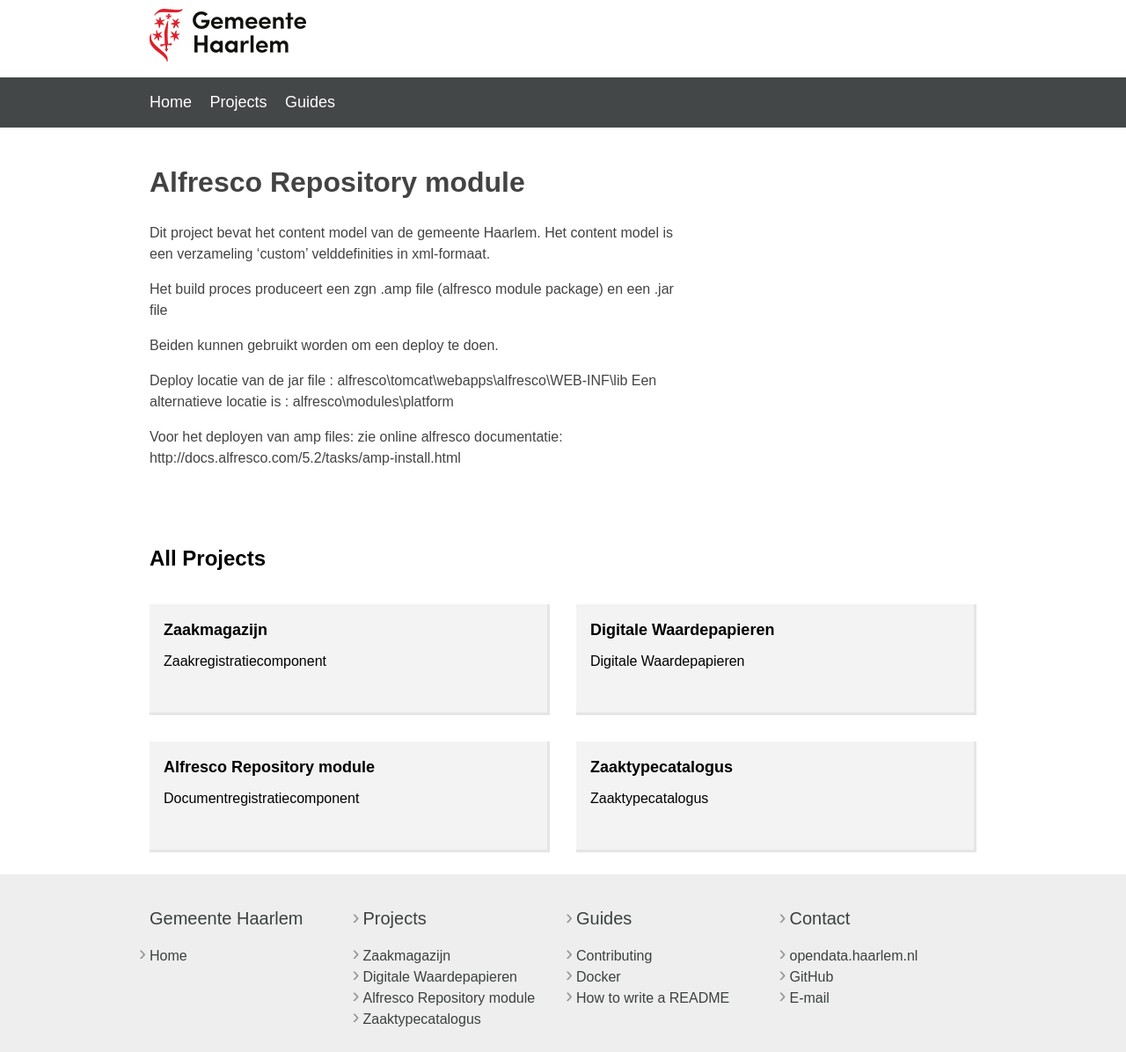
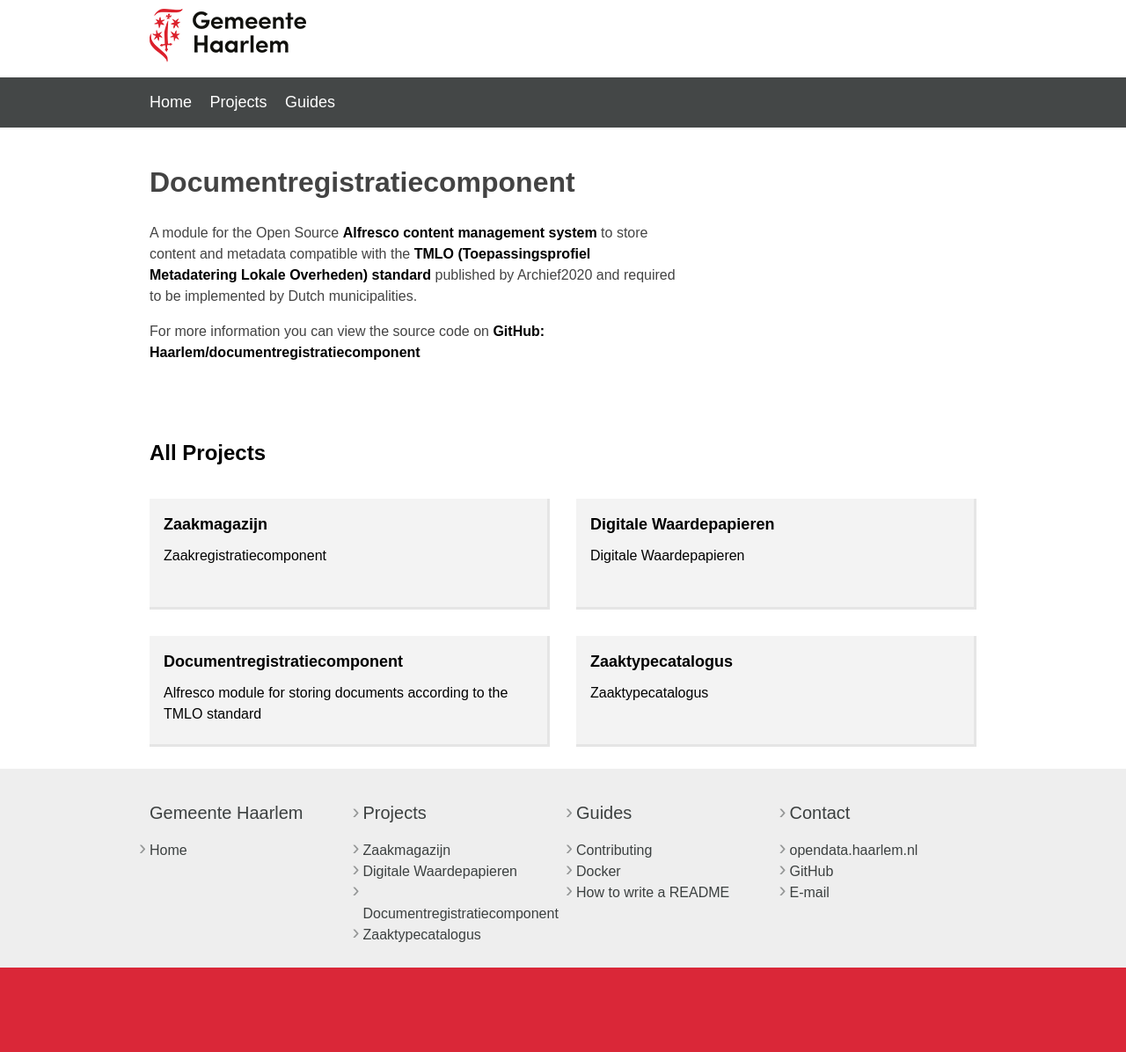
Before and after one commit to Haarlem/haarlem.github.io, a Jekyll site: the page built from projects/documentregistratiecomponent.md, in a window 1280 px wide. Shown: the whole page at 88% size. Built offline with Jekyll 4.4.1, drawn with Linux system fonts in a browser that asks for light colours; our own code applies the rules of GitHub Pages for plain Markdown files; after the commit the page ends 1100 px from its top, so only the background shows below that.

Commit message:
Explain what the Documentregistratiecomponent is
Including links to the relevant standards

```diff
--- a/projects/documentregistratiecomponent.md
+++ b/projects/documentregistratiecomponent.md
@@ -1,17 +1,9 @@
 ---
-abstract: Documentregistratiecomponent
+abstract: Alfresco module for storing documents according to the TMLO standard
 ---
 
-# Alfresco Repository module
+# Documentregistratiecomponent
 
-Dit project bevat het content model van de gemeente Haarlem.
-Het content model is een verzameling 'custom' velddefinities in xml-formaat.
+A module for the Open Source [Alfresco content management system](https://www.alfresco.com/) to store content and metadata compatible with the [TMLO (Toepassingsprofiel Metadatering Lokale Overheden) standard](https://vng.nl/files/vng/20140508-toepassingsprofiel-metadatering.pdf) published by Archief2020 and required to be implemented by Dutch municipalities.
 
-Het build proces produceert een zgn .amp file (alfresco module package) en een .jar file
-
-Beiden kunnen gebruikt worden om een deploy te doen.
-
-Deploy locatie van de jar file : alfresco\tomcat\webapps\alfresco\WEB-INF\lib
-Een alternatieve locatie is : alfresco\modules\platform
-
-Voor het deployen van amp files: zie online alfresco documentatie: http://docs.alfresco.com/5.2/tasks/amp-install.html
+For more information you can view the source code on [GitHub: Haarlem/documentregistratiecomponent](https://github.com/Haarlem/documentregistratiecomponent)
```
